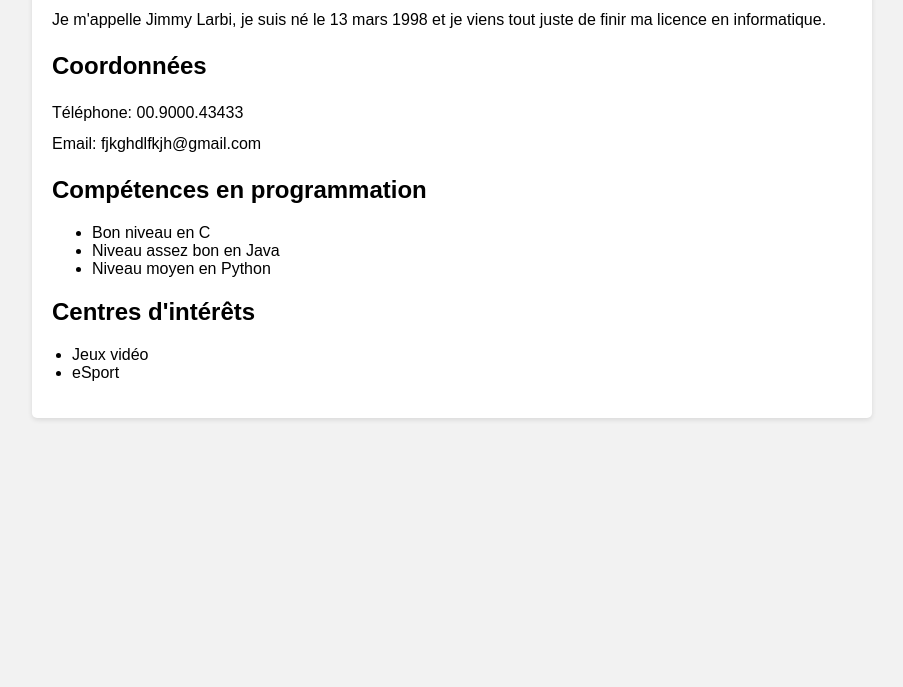
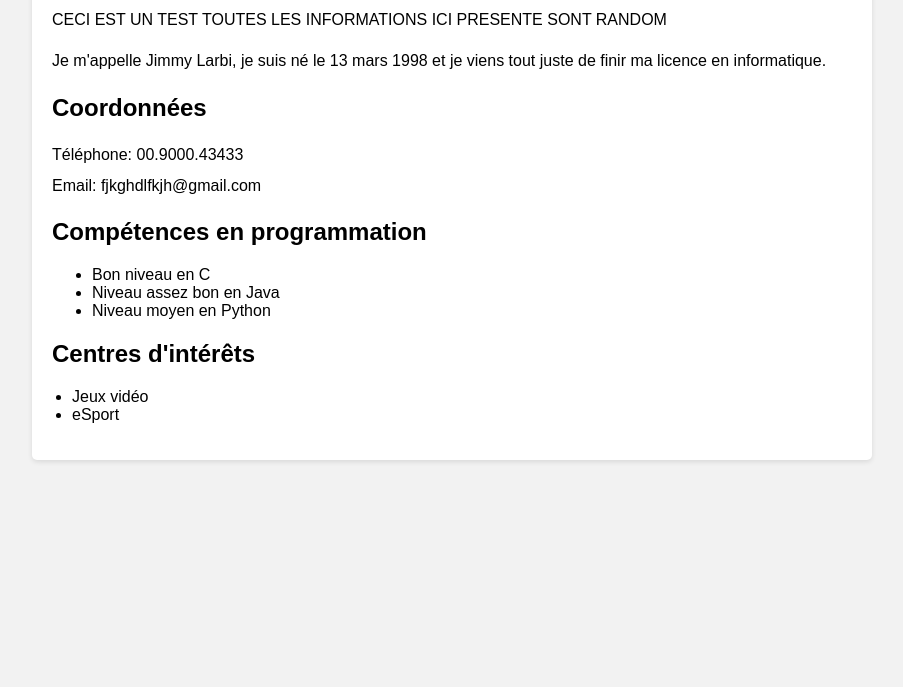
Before and after one commit to Jimmyn0/Jimmyn0.github.io, a plain HTML site: page index.html in a window 1280 px wide. Shown: the part 113-800 px from the top of the page, without its empty margins (188-1091 px from the left). Drawn offline with Linux system fonts and the light colour scheme.

Commit message:
envoie site2

```diff
--- a/index.html
+++ b/index.html
@@ -50,6 +50,7 @@
 <body>
   <div class="container">
     <h1>Présentation - Jimmy Larbi</h1>
+    <p>CECI EST UN TEST TOUTES LES INFORMATIONS ICI PRESENTE SONT RANDOM</p>
     <p>Je m'appelle Jimmy Larbi, je suis né le 13 mars 1998 et je viens tout juste de finir ma licence en informatique.</p>
     <div class="contact">
       <h2>Coordonnées</h2>
```
